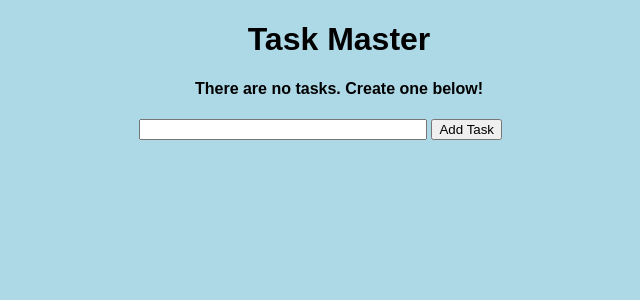
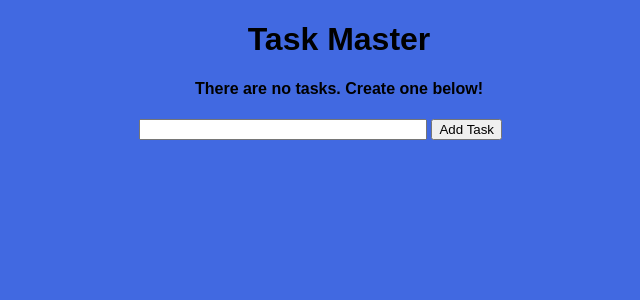
Before and after one commit to joesmall37/To-Do-List, a Flask app: page / in a window 1280 px wide. Shown: the top 300 px of the page, without its empty margins (301-941 px from the left). Run offline with Flask 2, Linux system fonts and the light colour scheme; data that the repository does not hold is empty.

Commit message:
fixed files

```diff
--- a/static/css/main.css
+++ b/static/css/main.css
@@ -2,7 +2,7 @@
 body, html {
     margin: 0;
     font-family: sans-serif;
-    background-color: lightblue;
+    background-color: royalblue
 }
 
 .content {
```
Also changed, not shown: test.db, 1 other file.
